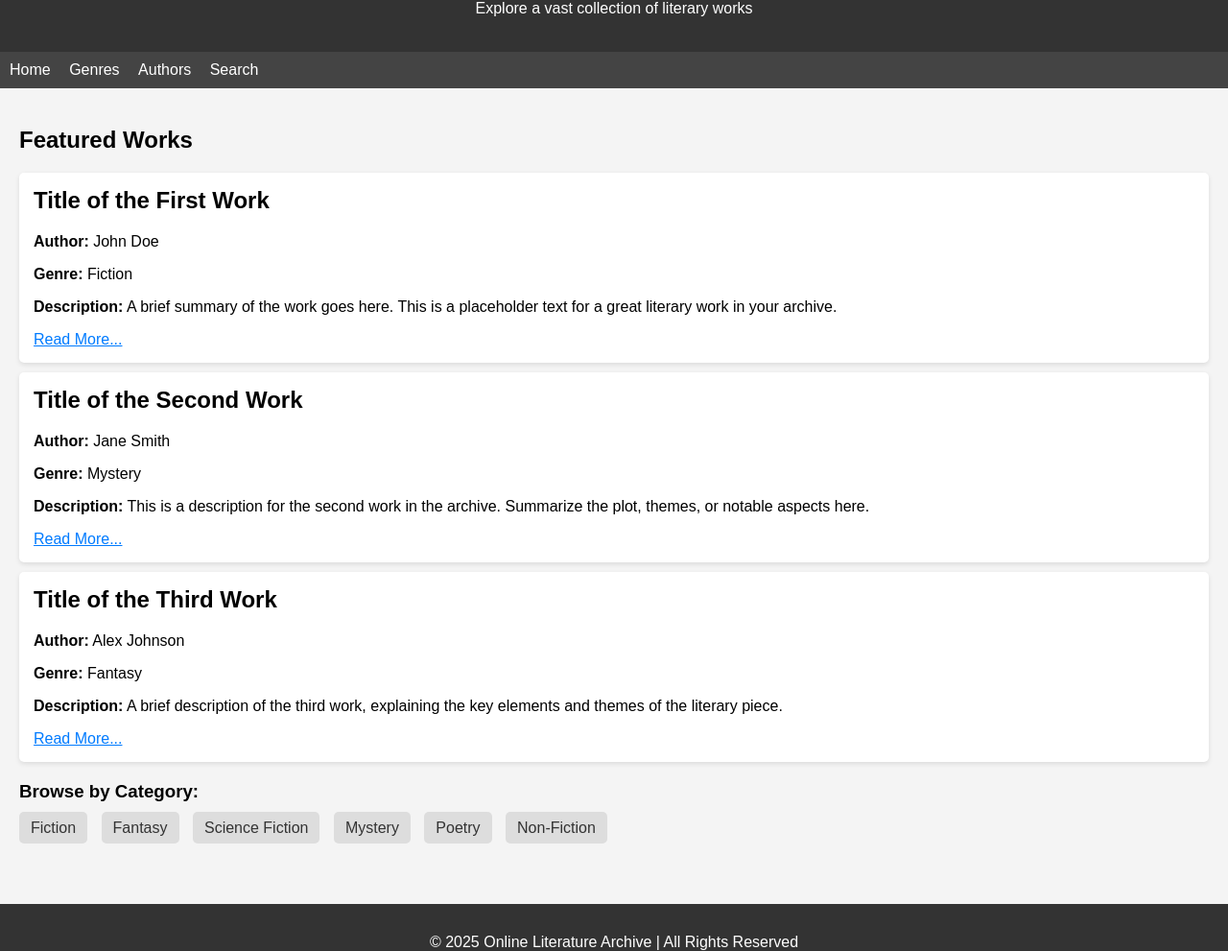
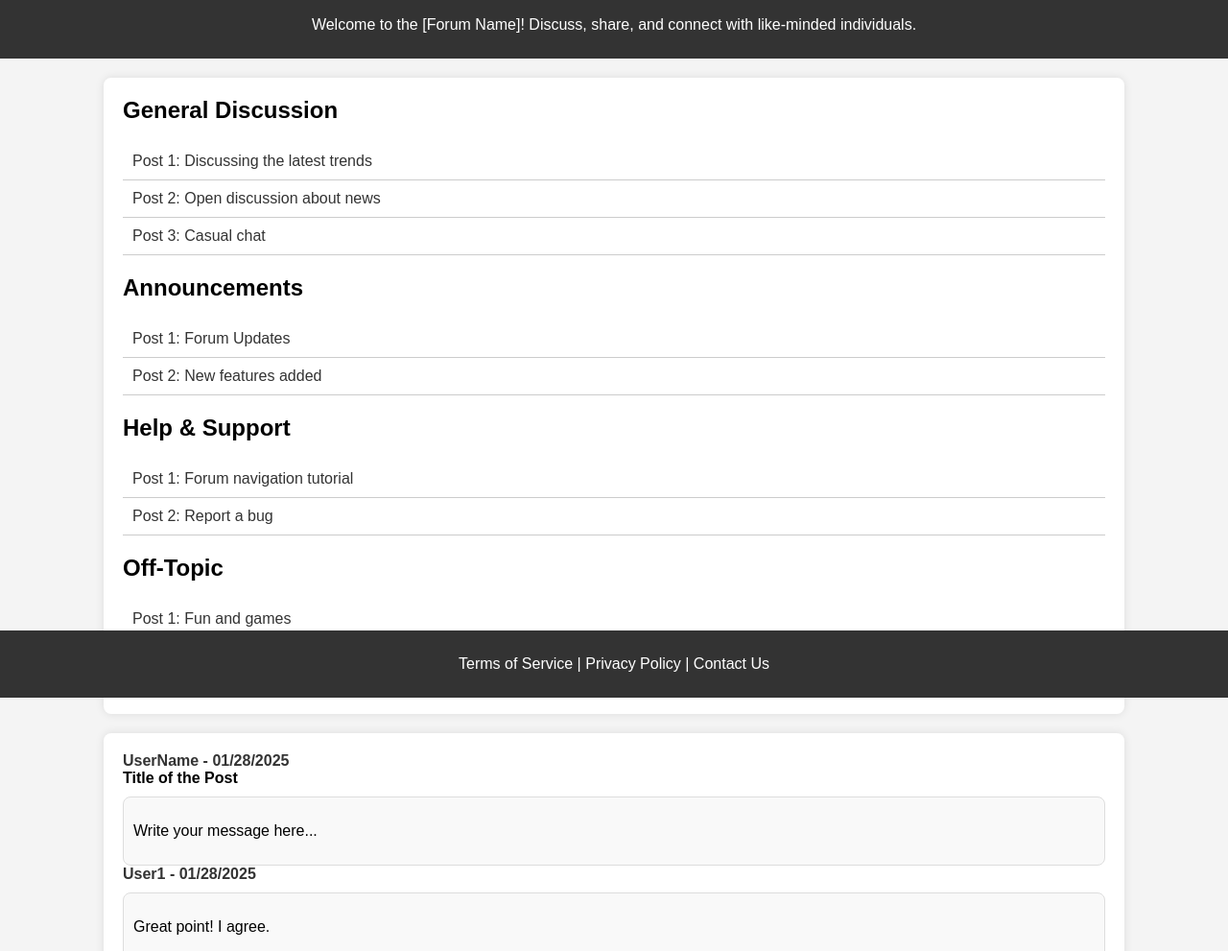
Before and after one commit to RamenButter/Gt_Archive, a plain HTML site: page index.html in a window 1280 px wide. Shown: the part 73-1064 px from the top of the page at 96% size. Drawn offline with Linux system fonts and the light colour scheme.

Commit message:
Update index.html

```diff
--- a/index.html
+++ b/index.html
@@ -3,131 +3,142 @@
 <head>
     <meta charset="UTF-8">
     <meta name="viewport" content="width=device-width, initial-scale=1.0">
-    <meta http-equiv="X-UA-Compatible" content="ie=edge">
-    <title>Online Literature Archive</title>
+    <title>[Forum Name]</title>
     <style>
         body {
             font-family: Arial, sans-serif;
-            background-color: #f4f4f4;
             margin: 0;
             padding: 0;
+            background-color: #f4f4f4;
         }
         header {
             background-color: #333;
-            color: white;
+            color: #fff;
             text-align: center;
+            padding: 10px 0;
+        }
+        .container {
+            width: 80%;
+            margin: 20px auto;
+            background-color: #fff;
             padding: 20px;
+            border-radius: 8px;
+            box-shadow: 0 0 10px rgba(0, 0, 0, 0.1);
         }
-        header h1 {
-            margin: 0;
+        .forum-category {
+            margin-bottom: 20px;
         }
-        nav {
-            background-color: #444;
+        .forum-category h2 {
+            margin-top: 0;
+        }
+        .forum-category ul {
+            list-style-type: none;
+            padding: 0;
+        }
+        .forum-category li {
             padding: 10px;
+            border-bottom: 1px solid #ccc;
         }
-        nav ul {
-            list-style: none;
-            padding: 0;
-            margin: 0;
-        }
-        nav ul li {
-            display: inline;
-            margin-right: 15px;
-        }
-        nav ul li a {
-            color: white;
+        .forum-category li a {
+            color: #333;
             text-decoration: none;
         }
-        .content {
-            padding: 20px;
+        .forum-category li a:hover {
+            text-decoration: underline;
         }
-        .work {
-            background-color: white;
-            margin-bottom: 10px;
-            padding: 15px;
-            border-radius: 5px;
-            box-shadow: 0 2px 5px rgba(0, 0, 0, 0.1);
+        .post {
+            margin-top: 20px;
         }
-        .work h2 {
-            margin-top: 0;
-        }
-        .category-list {
-            margin: 20px 0;
-        }
-        .category-list a {
-            background-color: #ddd;
-            padding: 8px 12px;
-            border-radius: 5px;
-            margin-right: 10px;
-            text-decoration: none;
+        .post .post-header {
+            font-weight: bold;
             color: #333;
         }
+        .post .post-content {
+            margin-top: 10px;
+            padding: 10px;
+            background-color: #f9f9f9;
+            border: 1px solid #ddd;
+            border-radius: 8px;
+        }
         footer {
+            text-align: center;
             background-color: #333;
-            color: white;
-            text-align: center;
-            padding: 15px 0;
-            margin-top: 30px;
+            color: #fff;
+            padding: 10px 0;
+            position: fixed;
+            width: 100%;
+            bottom: 0;
         }
     </style>
 </head>
 <body>
-
+    <!-- Header Section -->
     <header>
-    <h1>Online Literature Archive</h1>
-    <p>Explore a vast collection of literary works</p>
+        <h1>[Forum Name]</h1>
+        <p>Welcome to the [Forum Name]! Discuss, share, and connect with like-minded individuals.</p>
     </header>
 
-<nav>
+    <!-- Forum Categories -->
+    <div class="container">
+        <div class="forum-category">
+            <h2>General Discussion</h2>
             <ul>
-        <li><a href="#">Home</a></li>
-        <li><a href="#">Genres</a></li>
-        <li><a href="#">Authors</a></li>
-        <li><a href="#">Search</a></li>
+                <li><a href="#">Post 1: Discussing the latest trends</a></li>
+                <li><a href="#">Post 2: Open discussion about news</a></li>
+                <li><a href="#">Post 3: Casual chat</a></li>
             </ul>
-</nav>
-
-<div class="content">
-    <h2>Featured Works</h2>
-
-    <div class="work">
-        <h2>Title of the First Work</h2>
-        <p><strong>Author:</strong> John Doe</p>
-        <p><strong>Genre:</strong> Fiction</p>
-        <p><strong>Description:</strong> A brief summary of the work goes here. This is a placeholder text for a great literary work in your archive.</p>
-        <a href="#" style="color: #007bff;">Read More...</a>
         </div>
 
-    <div class="work">
-        <h2>Title of the Second Work</h2>
-        <p><strong>Author:</strong> Jane Smith</p>
-        <p><strong>Genre:</strong> Mystery</p>
-        <p><strong>Description:</strong> This is a description for the second work in the archive. Summarize the plot, themes, or notable aspects here.</p>
-        <a href="#" style="color: #007bff;">Read More...</a>
+        <div class="forum-category">
+            <h2>Announcements</h2>
+            <ul>
+                <li><a href="#">Post 1: Forum Updates</a></li>
+                <li><a href="#">Post 2: New features added</a></li>
+            </ul>
         </div>
 
-    <div class="work">
-        <h2>Title of the Third Work</h2>
-        <p><strong>Author:</strong> Alex Johnson</p>
-        <p><strong>Genre:</strong> Fantasy</p>
-        <p><strong>Description:</strong> A brief description of the third work, explaining the key elements and themes of the literary piece.</p>
-        <a href="#" style="color: #007bff;">Read More...</a>
+        <div class="forum-category">
+            <h2>Help & Support</h2>
+            <ul>
+                <li><a href="#">Post 1: Forum navigation tutorial</a></li>
+                <li><a href="#">Post 2: Report a bug</a></li>
+            </ul>
         </div>
 
-    <div class="category-list">
-        <h3>Browse by Category:</h3>
-        <a href="#">Fiction</a>
-        <a href="#">Fantasy</a>
-        <a href="#">Science Fiction</a>
-        <a href="#">Mystery</a>
-        <a href="#">Poetry</a>
-        <a href="#">Non-Fiction</a>
+        <div class="forum-category">
+            <h2>Off-Topic</h2>
+            <ul>
+                <li><a href="#">Post 1: Fun and games</a></li>
+                <li><a href="#">Post 2: Hobbies and interests</a></li>
+            </ul>
         </div>
     </div>
 
+    <!-- Example Post Section -->
+    <div class="container post">
+        <div class="post-header">UserName - 01/28/2025</div>
+        <div class="post-title"><strong>Title of the Post</strong></div>
+        <div class="post-content">
+            <p>Write your message here...</p>
+        </div>
+
+        <!-- Replies -->
+        <div class="post-replies">
+            <div class="post-header">User1 - 01/28/2025</div>
+            <div class="post-content">
+                <p>Great point! I agree.</p>
+            </div>
+
+            <div class="post-header">User2 - 01/28/2025</div>
+            <div class="post-content">
+                <p>Thanks for sharing your thoughts!</p>
+            </div>
+        </div>
+    </div>
+
+    <!-- Footer Section -->
     <footer>
-    <p>&copy; 2025 Online Literature Archive | All Rights Reserved</p>
+        <p>Terms of Service | Privacy Policy | Contact Us</p>
     </footer>
-
 </body>
 </html>
```
Lines whose indentation alone changed are shown as unchanged.
